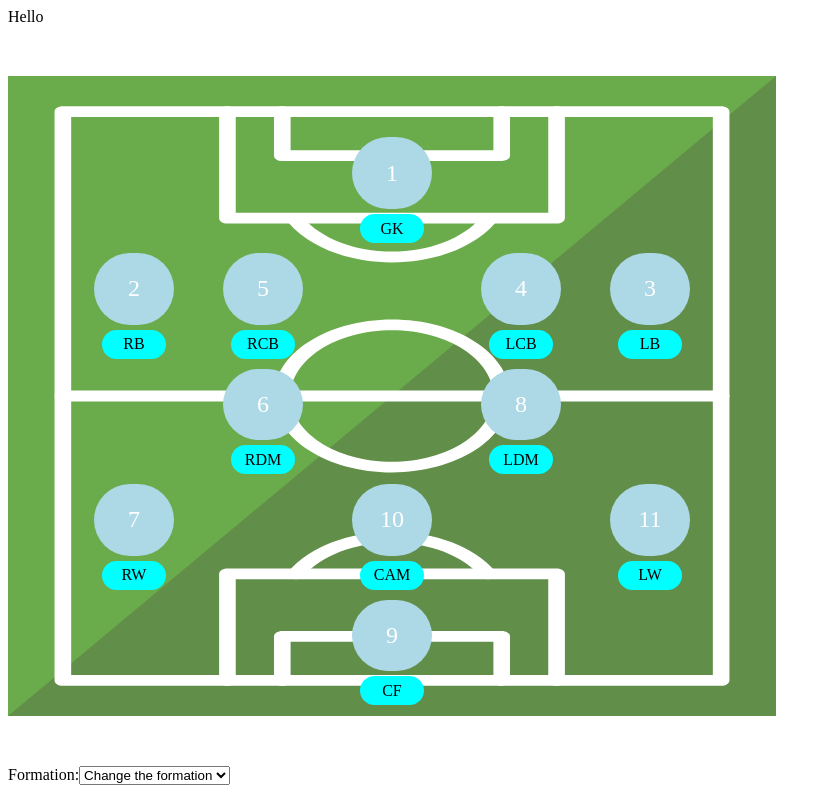
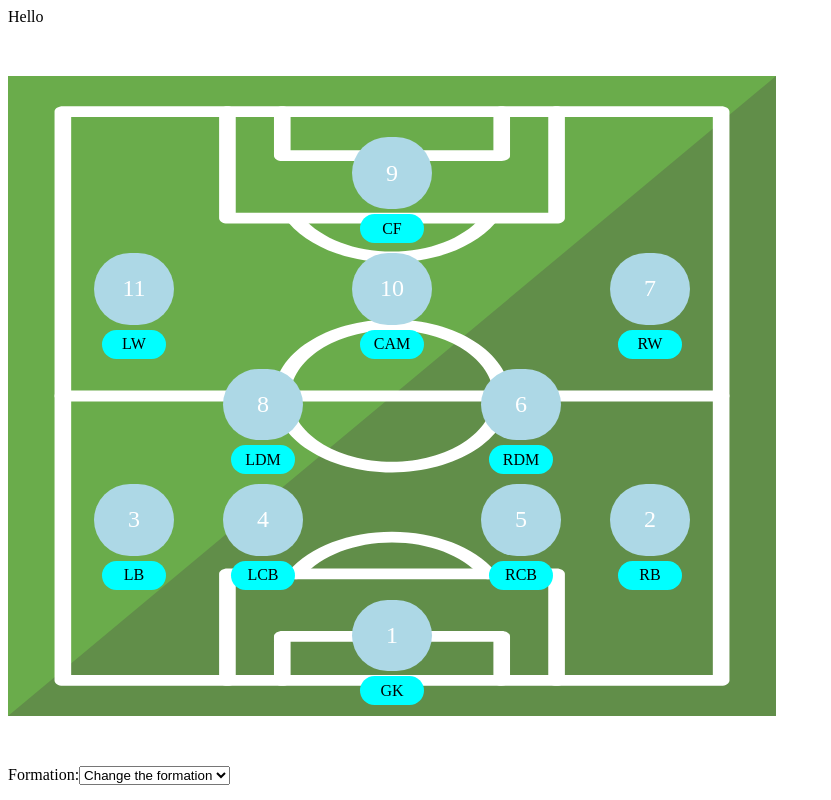
Before and after one commit to KiriraJames/squad-builder, a React (Create React App) app: page / in a window 1280 px wide. Shown: the whole page, without its empty margins (0-831 px from the left). Built offline with nearby package versions, Linux system fonts and the light colour scheme.

Commit message:
Changed orientation. Formation to move from bottom to top.

```diff
--- a/src/assets/sass/index.scss
+++ b/src/assets/sass/index.scss
@@ -18,7 +18,7 @@
         // goalkeeping
 
         [data-formation-position=gk] {
-            grid-row: 1;
+            grid-row: 8;
             grid-column: 3;
         }
 
@@ -26,124 +26,124 @@
         // defence
 
         [data-formation-position=lb] {
-            grid-row: 2;
-            grid-column: 5;
+            grid-row: 7;
+            grid-column: 1;
         }
 
         [data-formation-position=lcb] {
-            grid-row: 2;
-            grid-column: 4;
+            grid-row: 7;
+            grid-column: 2;
         }
 
         [data-formation-position=cb] {
-            grid-row: 2;
+            grid-row: 7;
             grid-column: 3;
         }
 
         [data-formation-position=rcb] {
-            grid-row: 2;
-            grid-column: 2;
+            grid-row: 7;
+            grid-column: 4;
         }
 
         [data-formation-position=rb] {
-            grid-row: 2;
-            grid-column: 1;
+            grid-row: 7;
+            grid-column: 5;
         }
 
 
         // midfield
 
         [data-formation-position=ldm] {
-            grid-row: 3;
-            grid-column: 4;
+            grid-row: 6;
+            grid-column: 2;
         }
 
         [data-formation-position=cdm] {
-            grid-row: 3;
+            grid-row: 6;
             grid-column: 3;
         }
 
         [data-formation-position=rdm] {
-            grid-row: 3;
+            grid-row: 6;
+            grid-column: 4;
+        }
+
+        [data-formation-position=lwb], [data-formation-position=lm] {
+            grid-row: 5;
+            grid-column: 1;
+        }
+
+        [data-formation-position=lcm] {
+            grid-row: 5;
             grid-column: 2;
         }
 
-        [data-formation-position=lwb], [data-formation-position=lm] {
-            grid-row: 4;
+        [data-formation-position=cm] {
+            grid-row: 5;
+            grid-column: 3;
+        }
+
+        [data-formation-position=rcm] {
+            grid-row: 5;
+            grid-column: 4;
+        }
+
+        [data-formation-position=rwb], [data-formation-position=rm] {
+            grid-row: 5;
             grid-column: 5;
         }
 
-        [data-formation-position=lcm] {
+        [data-formation-position=lw] {
+            grid-row: 4;
+            grid-column: 1;
+        }
+
+        [data-formation-position=lam] {
+            grid-row: 4;
+            grid-column: 2;
+        }
+
+        [data-formation-position=cam] {
+            grid-row: 4;
+            grid-column: 3;
+        }
+
+        [data-formation-position=ram] {
             grid-row: 4;
             grid-column: 4;
         }
 
-        [data-formation-position=cm] {
+        [data-formation-position=rw] {
             grid-row: 4;
-            grid-column: 3;
-        }
-
-        [data-formation-position=rcm] {
-            grid-row: 4;
-            grid-column: 2;
-        }
-
-        [data-formation-position=rwb], [data-formation-position=rm] {
-            grid-row: 4;
-            grid-column: 1;
-        }
-
-        [data-formation-position=lw] {
-            grid-row: 5;
             grid-column: 5;
-        }
-
-        [data-formation-position=lam] {
-            grid-row: 5;
-            grid-column: 4;
-        }
-
-        [data-formation-position=cam] {
-            grid-row: 5;
-            grid-column: 3;
-        }
-
-        [data-formation-position=ram] {
-            grid-row: 5;
-            grid-column: 2;
-        }
-
-        [data-formation-position=rw] {
-            grid-row: 5;
-            grid-column: 1;
         }
 
 
         // attack
 
         [data-formation-position=lf] {
-            grid-row: 6;
-            grid-column: 5;
+            grid-row: 3;
+            grid-column: 1;
         }
 
         [data-formation-position=ls] {
-            grid-row: 6;
-            grid-column: 4;
+            grid-row: 3;
+            grid-column: 2;
         }
 
         [data-formation-position=cf] {
-            grid-row: 6;
+            grid-row: 3;
             grid-column: 3;
         }
 
         [data-formation-position=rs] {
-            grid-row: 6;
-            grid-column: 2;
+            grid-row: 3;
+            grid-column: 4;
         }
 
         [data-formation-position=rf] {
-            grid-row: 6;
-            grid-column: 1;
+            grid-row: 3;
+            grid-column: 5;
         }
 
     }
```
